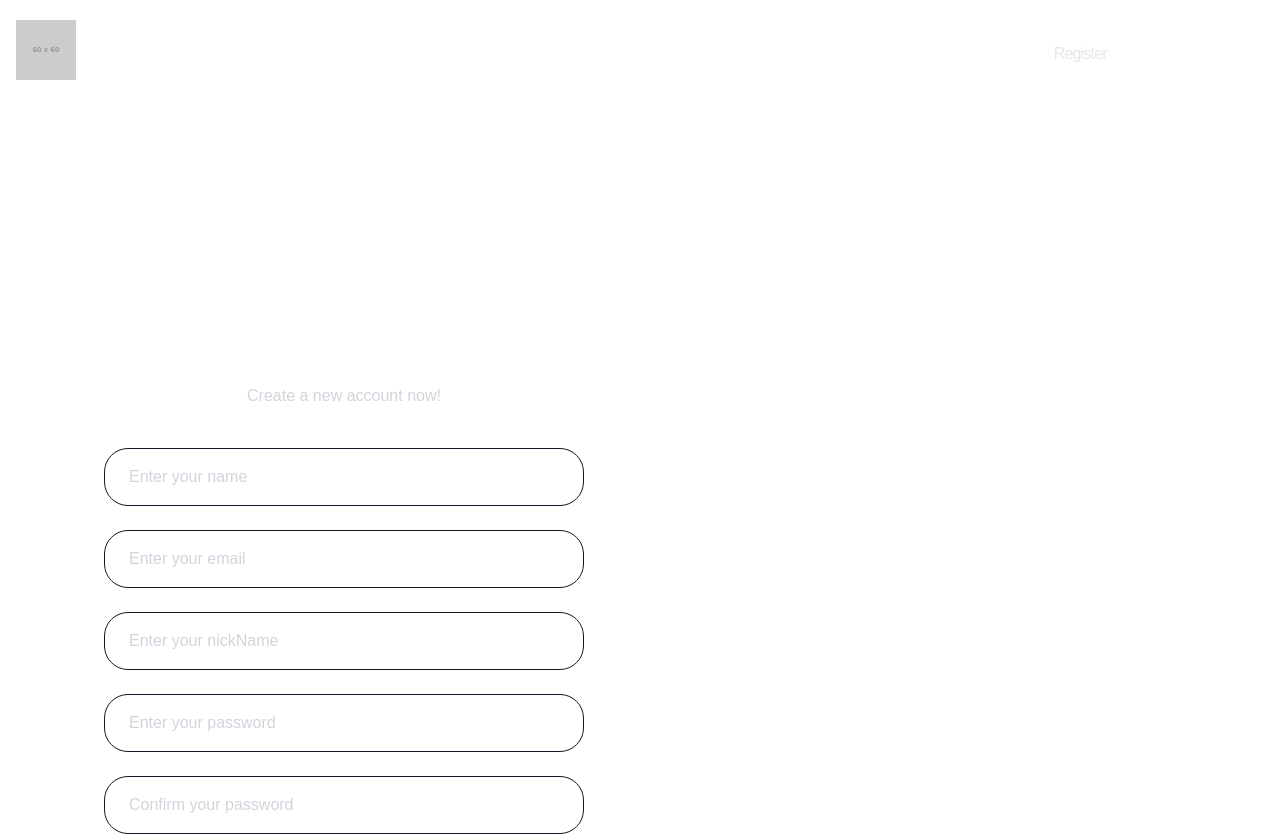
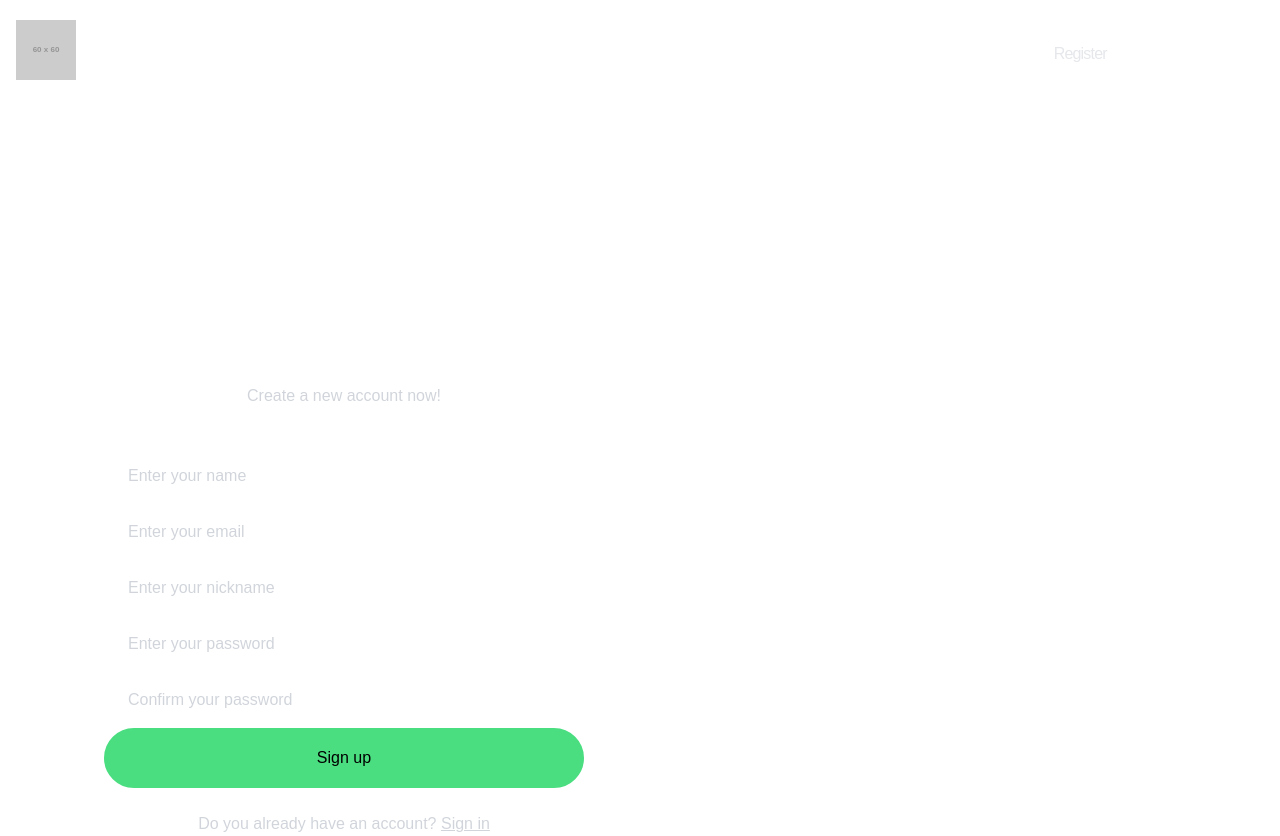
Before and after one commit to Javier-Lever/igClone, a Next.js app: page /auth/register in a window 1280 px wide. Shown: the top 836 px of the page. Built offline with nearby package versions, Linux system fonts and the light colour scheme.

Commit message:
fix(auth): prepare login & register functionality
- Use forms instead of divs.
- Use Link from next instead of ancor tag.
- Prepare a handleSubmit function for functionality.

```diff
--- a/app/auth/login/page.jsx
+++ b/app/auth/login/page.jsx
@@ -1,39 +1,53 @@
+"use client"
+import React from "react";
+import Link from "next/link";
 import CustomInput from "@/components/CustomInput";
 
 export default function Login() {
+  const [email, setEmail]= React.useState("");
+  const [password, setPassword]= React.useState("");
+
+  const handleSubmit = event => {
+    event.preventDefault();
+      alert(`${email} ${password}`)
+  };
+
   return (
     <section className="overflow-hidden h-[100vh]">
       <div className="flex flex-wrap -m-8">
         <div className="w-full md:w-1/2 p-8">
           <div className="px-4 pt-10 md:pb-40 max-w-lg mx-auto">
-            <a className="inline-block mb-36" href="#"></a>
-            <div className="text-center mx-auto">
+            <form
+              onSubmit={ event => handleSubmit(event) }
+              className="text-center mx-auto">
               <h3 className="mb-4 text-5xl text-white tracking-5xl">Welcome Back</h3>
               <p className="mb-10 text-gray-300">Login to your account</p>
 
               {/* Email Input */}
               <div className="mb-6 border border-gray-900 w-full focus-within:border-white overflow-hidden rounded-3xl">
-                <CustomInput type={"email"} placeholder={"Enter your email"} />
+                <CustomInput type={"email"} placeholder={"Enter your email"} value={email} callback={setEmail} required={true} />
               </div>
 
               {/* Password Input */}
               <div className="mb-6 border border-gray-900 w-full focus-within:border-white overflow-hidden rounded-3xl">
-                <CustomInput type={"password"} placeholder={"Enter your password"} />
+                <CustomInput type={"password"} placeholder={"Enter your password"} value={password} callback={setPassword} required={true}/>
               </div>
 
               {/* Login Button */}
-              <button className="block w-full mb-6 px-14 py-4 text-center font-medium tracking-2xl border-2 border-green-400 bg-green-400 hover:bg-green-500 text-black focus:ring-4 focus:ring-green-500 focus:ring-opacity-40 rounded-full transition duration-300">
+              <button className={`block w-full mb-6 px-14 py-4 text-center font-medium tracking-2xl border-2
+                                border-green-400 bg-green-400 hover:bg-green-500 text-black focus:ring-4 focus:ring-green-500
+                                focus:ring-opacity-40 rounded-full transition duration-300`}>
                 Login
               </button>
 
               {/* Sign Up Link */}
               <p className="text-gray-300">
                 <span>Don't have an account? </span>
-                <a className="underline" href="register">
+                <Link className="underline" href="register">
                   Sign up
-                </a>
+                </Link>
               </p>
-            </div>
+            </form>
           </div>
         </div>
       </div>
--- a/app/auth/register/page.jsx
+++ b/app/auth/register/page.jsx
@@ -1,6 +1,20 @@
+"use client"
+import React from "react";
+import Link from "next/link";
 import CustomInput from "@/components/CustomInput";
 
 export default function Register() {
+  const [name, setName] = React.useState("");
+  const [email, setEmail] = React.useState("");
+  const [nickname, setNickname] = React.useState("");
+  const [password, setPassword] = React.useState("");
+  const [password2, setPassword2] = React.useState("");
+
+ const handleSubmit = event => {
+    event.preventDefault();
+    alert(`${name}, ${nickname}`)
+ };
+
   return (
     <section className="overflow-y-auto">
       {/* Removed negative margin (-m-8) to fix horizontal scroll */}
@@ -9,40 +23,35 @@ export default function Register() {
           {/* Added overflow-x-hidden to prevent horizontal overflow */}
           <div className="px-4 pt-10 md:pb-40 max-w-lg mx-auto overflow-x-hidden">
             <a className="inline-block mb-36" href="#"></a>
-            <div className="text-center mx-auto">
+            <form
+                onSubmit={ event => handleSubmit(event)}
+                className="text-center mx-auto">
               <h3 className="mb-4 text-5xl text-white tracking-5xl">Let's Get Started</h3>
               <p className="mb-10 text-gray-300">Create a new account now!</p>
 
               {/* Inputs */}
-              {[...Array(5)].map((_, i) => (
-                <div
-                  key={i}
-                  className="mb-6 border border-gray-900 w-full focus-within:border-white rounded-3xl"
-                >
-                  <CustomInput
-                    type={i > 2 ? "password" : "text"}
-                    placeholder={
-                      i === 0 ? "Enter your name" :
-                      i === 1 ? "Enter your email" :
-                      i === 2 ? "Enter your nickName" :
-                      i === 3 ? "Enter your password" :
-                      "Confirm your password"
-                    }
-                  />
-                </div>
-              ))}
+              <div>
+                <CustomInput type="text" placeholder="Enter your name" value={name} callback={ setName }  required={true}/>
+                <CustomInput type="email" placeholder="Enter your email" value={email} callback={ setEmail } required={true}/>
+                <CustomInput type="text" placeholder="Enter your nickname" value={nickname} callback={ setNickname } required={true} />
+                <CustomInput type="password" placeholder="Enter your password" value={password} callback={ setPassword } required={true}/>
+                <CustomInput type="password" placeholder="Confirm your password" value={password2} callback={ setPassword2 } required={true}/>
+              </div>
 
               {/* Sign Up Button */}
-              <button className="block w-full mb-6 px-14 py-4 text-center font-medium tracking-2xl border-2 border-green-400 bg-green-400 hover:bg-green-500 text-black focus:ring-4 focus:ring-green-500 focus:ring-opacity-40 rounded-full transition duration-300">
+              <button
+                className={`block w-full mb-6 px-14 py-4 text-center font-medium tracking-2xl border-2 border-green-400
+                          bg-green-400 hover:bg-green-500 text-black focus:ring-4 focus:ring-green-500
+                          focus:ring-opacity-40 rounded-full transition duration-300`}>
                 Sign up
               </button>
 
               {/* Sign In Link */}
               <p className="text-gray-300 pb-8">
                 <span>Do you already have an account? </span>
-                <a className="underline" href="login.html">Sign in</a>
+                <Link className="underline" href="/auth/login">Sign in</Link>
               </p>
-            </div>
+            </form>
           </div>
         </div>
       </div>
--- a/components/CustomInput.jsx
+++ b/components/CustomInput.jsx
@@ -1,8 +1,11 @@
-export default function({type, placeholder}){
+export default function({type, placeholder, value, callback, required=false}){
     return(
         <input
         className="pl-6 pr-16 py-4 text-gray-300 w-full placeholder-gray-300 outline-none bg-transparent"
+        required={required}
         type={type}
-        placeholder={placeholder} />
+        placeholder={placeholder}
+        value={value}
+        onChange={ event => callback(event.target.value)}/>
     );
 }
```
